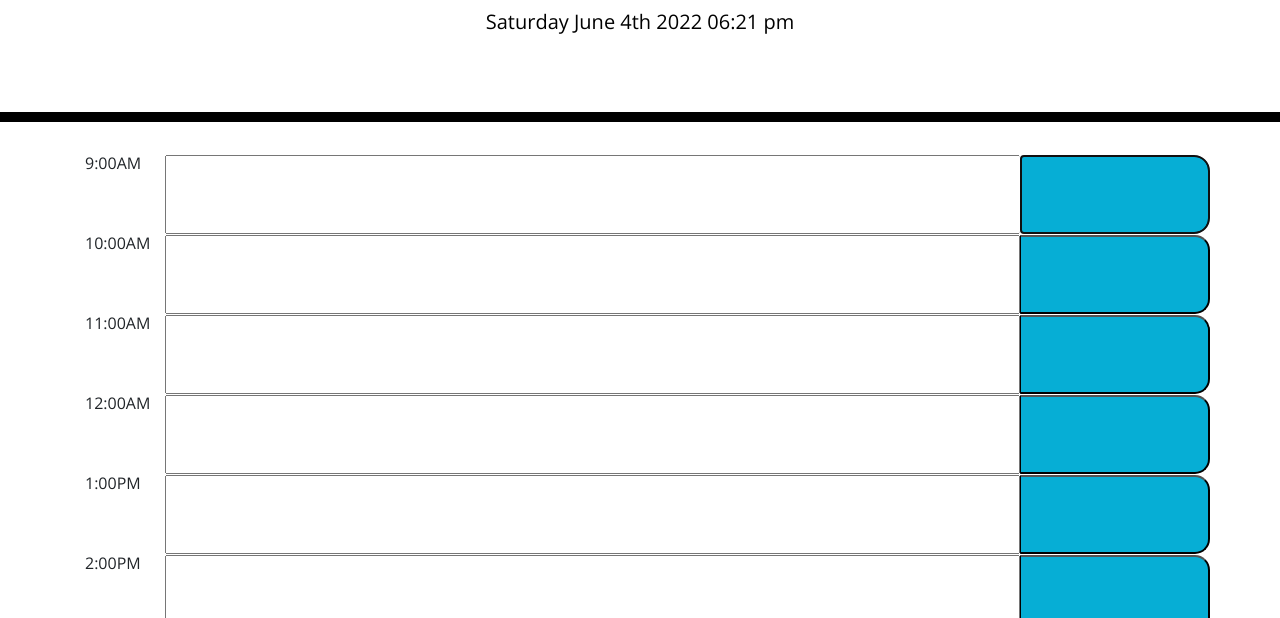
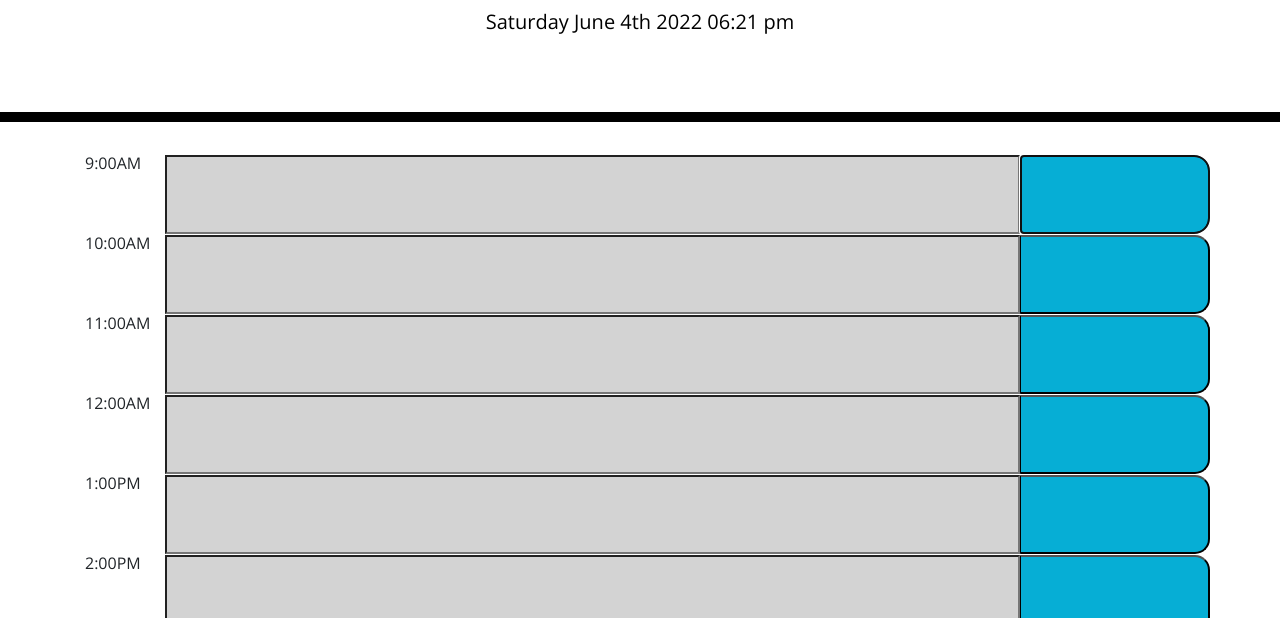
Before and after one commit to PGCranford/Work-Day-Scheduler-, a plain HTML site: page index.html in a window 1280 px wide. Both pictures are taken after a click on the button 1115 px from the left and 376 px from the top of the page. Shown: the part 182-800 px from the top of the page. Drawn offline with nearby package versions, Linux system fonts and the light colour scheme.

Commit message:
hour block functionality

```diff
--- a/assets/js/script.js
+++ b/assets/js/script.js
@@ -1,9 +1,4 @@
-//var buttonSave = document.getElementById("saveBtn");
 
-
-var loadTask = function () {
-    input = JSON.parse(localStorage.getItem("tasks"));
-};
 
 //set current day
 var today =
@@ -11,56 +6,64 @@ var today =
 
 $("#currentDay").append(today);
 
-var hours = moment().format("HH");
-console.log(hours);
+var currentHour = moment().hour();
+console.log(currentHour);
 
 
 
 //checking time of day for block
-var now = function () {
-    if (3 < hours) {
-        document.getElementById("textArea").setAttribute("col-md-9", "past")
+var getHourClass = function (hour) {
 
 
+    if (hour < currentHour) {
+        return "past"
     }
-    //     else ($("#dayHour") > hours); {
-    //         document.getElementById("textArea").setAttribute(".future")
-    //     }
+    else if (hour > currentHour) {
+        return "future"
+    }
+    else {
+        return "present"
+    }
+
 };
 
-//creating tasks
-var addTask = function (event) {
-    event.preventDefault();
-    var input = $("#textArea")
-        .text(tasks)
+var setUpHourBlock = function (hourBlock) {
+    //console.log(hourBlock)
+
+    var hourId = Number.parseInt(hourBlock.id, 10)
+    console.log(hourId)
+
+    var saveButton = hourBlock.querySelector(".saveBtn")
+    console.log(saveButton)
+
+    var textInputArea = hourBlock.querySelector("input")
+    var hourClass = getHourClass(hourId)
+    textInputArea.classList.add(hourClass)
+
+    var saveTasks = localStorage.getItem(hourId)
+    console.log(saveTasks)
+    textInputArea.value = saveTasks
+
+    saveButton.addEventListener("click", function () {
+        let taskInput = textInputArea.value;
+        console.log(taskInput)
+        localStorage.setItem(hourId, (taskInput));
+
+    })
+}
 
 
 
-    //input.append(taskText);
+document.querySelectorAll("#hourRows>.row").forEach(setUpHourBlock)
 
-    $("#textArea" + tasks).append(input);
-};
 
-//getting user input
-
-function getInputValue() {
-    var inputVal = document.getElementById("textArea").value;
-
-    alert(inputVal);
-
-};
 
 //save tasks
-function saveText() {
-    let input = document.getElementById("textArea").value;
-    alert(input)
-
-    if (input === true)
-        localStorage.setItem("textArea", JSON.stringify(input));
 
 
-};
+
+
+
+//saveText();
 
 loadTask();
-
-now();
--- a/index.html
+++ b/index.html
@@ -22,63 +22,66 @@
 
     <!-- Timeblocks go here -->
 
-    <div class="container">
-        <div class="row">
+    <div class="container" id="hourRows">
+        <div class="row" id="9">
             <div class="col-sm-1" dayHour="9:00">9:00AM</div>
-            <input class="col-md-9" id=textArea>
 
-            <button class="saveBtn col sm-1" onclick="saveText()">
-            </button>
-        </div>
-        <div class="row">
-            <div class=" col-sm-1">10:00AM</div>
-            <input type="text" class="col-md-9" id=textArea>
+            <input class="col-md-9" id="textArea9">
+
             <button class="saveBtn col sm-1">
             </button>
         </div>
-        <div class="row">
+
+
+        <div class="row" id="10">
+            <div class=" col-sm-1">10:00AM</div>
+            <input class="col-md-9" id=textArea>
+            <button class="saveBtn col sm-1">
+            </button>
+        </div>
+        <div class="row" id="11">
             <div class="col-sm-1">11:00AM</div>
             <input class="col-md-9" id=textArea>
 
             <button class="saveBtn col sm-1">
             </button>
         </div>
-        <div class="row">
+        <div class="row" id="12">
             <div class="col-sm-1">12:00AM</div>
             <input class="col-md-9" id=textArea>
 
             <button class="saveBtn col sm-1">
             </button>
         </div>
-        <div class="row">
+        <div class="row" id="13">
             <div class="col-sm-1">1:00PM</div>
             <input class="col-md-9" id=textArea>
 
             <button class="saveBtn col sm-1">
             </button>
         </div>
-        <div class="row">
+        <div class="row" id="14">
             <div class="col-sm-1">2:00PM</div>
             <input class="col-md-9" id=textArea>
 
             <button class="saveBtn col sm-1">
             </button>
         </div>
-        <div class="row">
+        <div class="row" id="15">
             <div class="col-sm-1">3:00PM</div>
             <input class="col-md-9" id=textArea>
 
             <button class="saveBtn col sm-1">
             </button>
         </div>
-        <div class="row">
-            <div class="col-sm-1">4:00PM</div>
+        <div class="row" id="16">
+            <div class=" col-sm-1">4:00PM</div>
             <input class="col-md-9" id=textArea>
 
             <button class="saveBtn col sm-1">
             </button>
         </div>
-        <div class="row">
+        <div class="row" id="17">
             <div class="col-sm-1">5:00PM</div>
             <input class="col-md-9" id=textArea>
 
```
